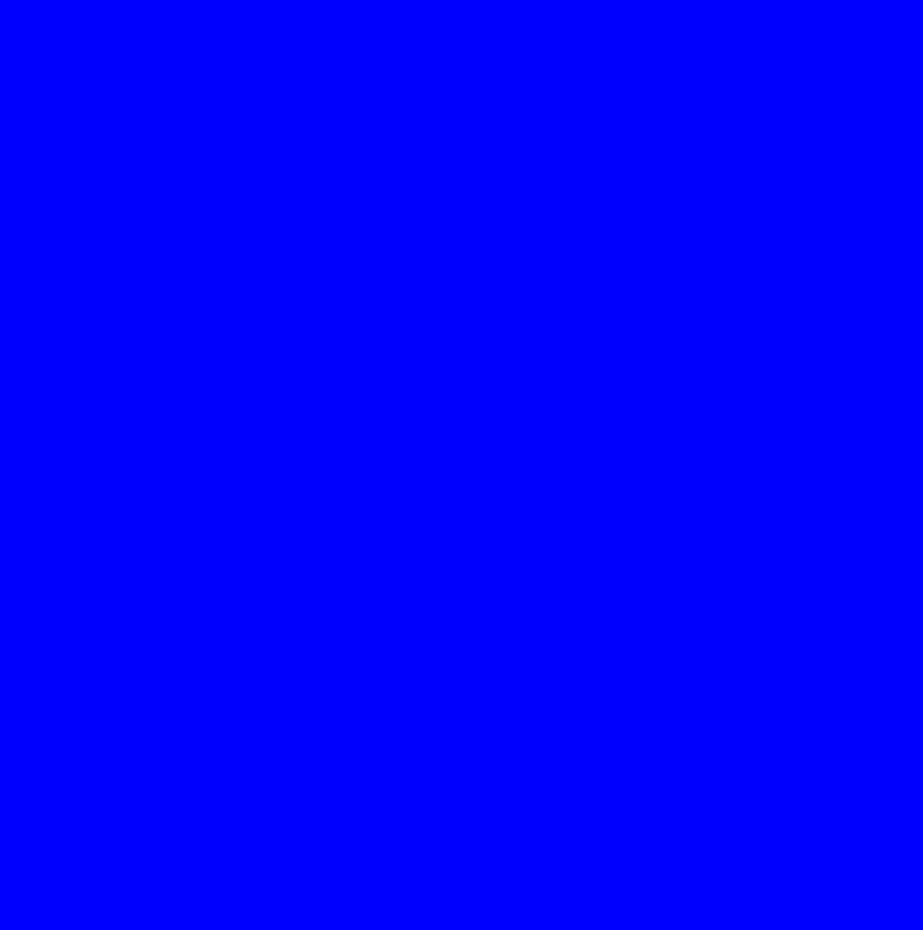
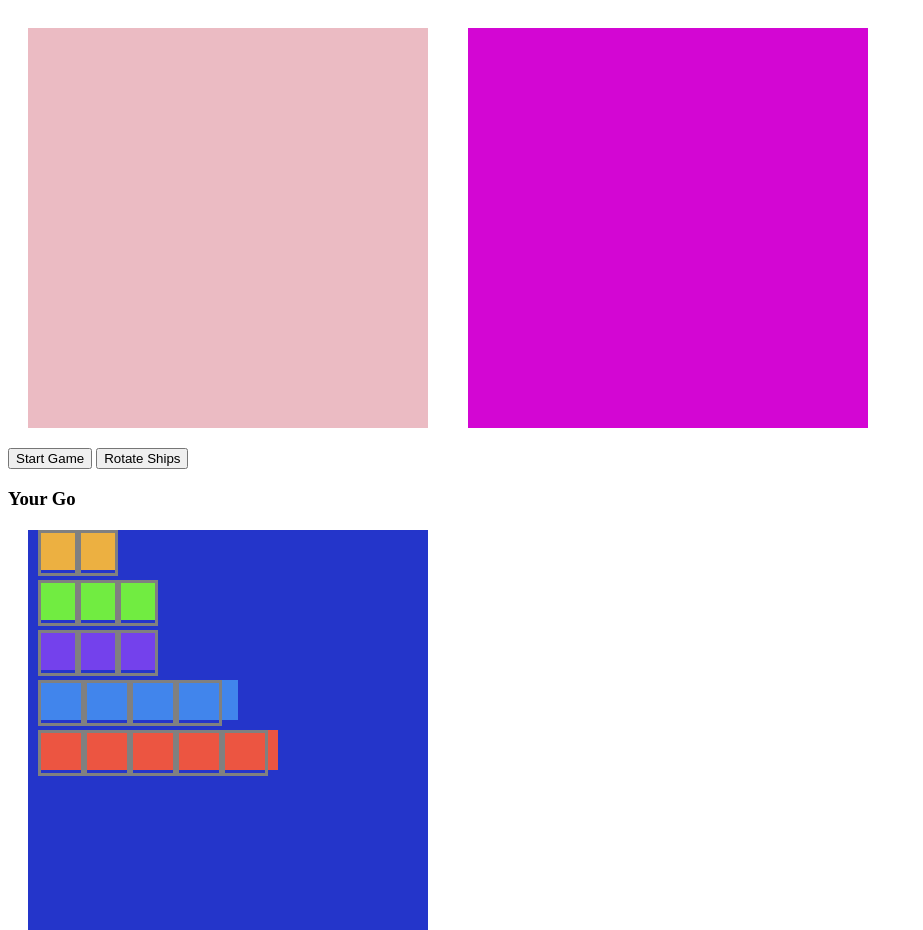
Before and after one commit to unachoza/BattleShips, a plain HTML site: page index.html in a window 1280 px wide. Shown: the whole page, without its empty margins (0-923 px from the left). Before the commit the page ends 816 px from the top, so only its background shows below. Drawn offline with Linux system fonts and the light colour scheme.

Commit message:
generated ships

```diff
--- a/index.html
+++ b/index.html
@@ -7,5 +7,47 @@
     <script src="script.js"></script>
     <title>Battleship</title>
   </head>
-  <body></body>
+  <body>
+    <div class="container">
+      <div class="grid grid-user"></div>
+      <div class="grid grid-computer"></div>
+    </div>
+
+    <div class="hidden-info">
+      <button id="start">Start Game</button>
+      <button id="rotate">Rotate Ships</button>
+      <h3 class="whose-go">Your Go</h3>
+      <h3 class="info"></h3>
+    </div>
+
+    <div class="grid-display">
+      <div class="ship destroyer-container" draggable="true">
+        <div id="destroyer-0"></div>
+        <div id="destroyer-1"></div>
+      </div>
+      <div class="ship submarine-container" draggable="true">
+        <div id="submarine-0"></div>
+        <div id="submarine-1"></div>
+        <div id="submarine-2"></div>
+      </div>
+      <div class="ship cruiser-container" draggable="true">
+        <div id="cruiser-0"></div>
+        <div id="cruiser-1"></div>
+        <div id="cruiser-2"></div>
+      </div>
+      <div class="ship battleship-container" draggable="true">
+        <div id="battleship-0"></div>
+        <div id="battleship-1"></div>
+        <div id="battleship-2"></div>
+        <div id="battleship-3"></div>
+      </div>
+      <div class="ship carrier-container" draggable="true">
+        <div id="carrier-0"></div>
+        <div id="carrier-1"></div>
+        <div id="carrier-2"></div>
+        <div id="carrier-3"></div>
+        <div id="carrier-4"></div>
+      </div>
+    </div>
+  </body>
 </html>
--- a/styles.css
+++ b/styles.css
@@ -1,5 +1,83 @@
 body {
-  background-color: blue;
   height: 100vh;
   width: 100vw;
 }
+.container {
+  display: flex;
+}
+
+.grid-user {
+  width: 400px;
+  height: 400px;
+  display: flex;
+  flex-wrap: wrap;
+  margin: 20px;
+  background-color: rgb(235, 187, 195);
+}
+.grid-computer {
+  width: 400px;
+  height: 400px;
+  display: flex;
+  flex-wrap: wrap;
+  margin: 20px;
+  background-color: rgb(211, 6, 211);
+}
+.grid div {
+  height: 40px;
+  width: 40px;
+}
+.grid-display {
+  width: 400px;
+  height: 400px;
+  background-color: rgb(36, 53, 202);
+  margin: 20px;
+}
+
+.destroyer-container {
+  width: 80px;
+  height: 40px;
+  background-color: rgb(236, 176, 65);
+  margin: 10px;
+  display: flex;
+}
+.submarine-container {
+  width: 120px;
+  height: 40px;
+  background-color: rgb(113, 236, 65);
+  margin: 10px;
+  display: flex;
+}
+.cruiser-container {
+  width: 120px;
+  height: 40px;
+  background-color: rgb(116, 65, 236);
+  margin: 10px;
+  display: flex;
+}
+.battleship-container {
+  width: 160px;
+  height: 40px;
+  background-color: rgb(65, 133, 236);
+  margin: 10px;
+  display: flex;
+}
+.battleship-container {
+  width: 200px;
+  height: 40px;
+  background-color: rgb(65, 133, 236);
+  margin: 10px;
+  display: flex;
+}
+.carrier-container {
+  width: 240px;
+  height: 40px;
+  background-color: rgb(236, 85, 65);
+  margin: 10px;
+  display: flex;
+}
+
+.ship div {
+  height: 40px;
+  width: 40px;
+  border: solid grey;
+}
```
